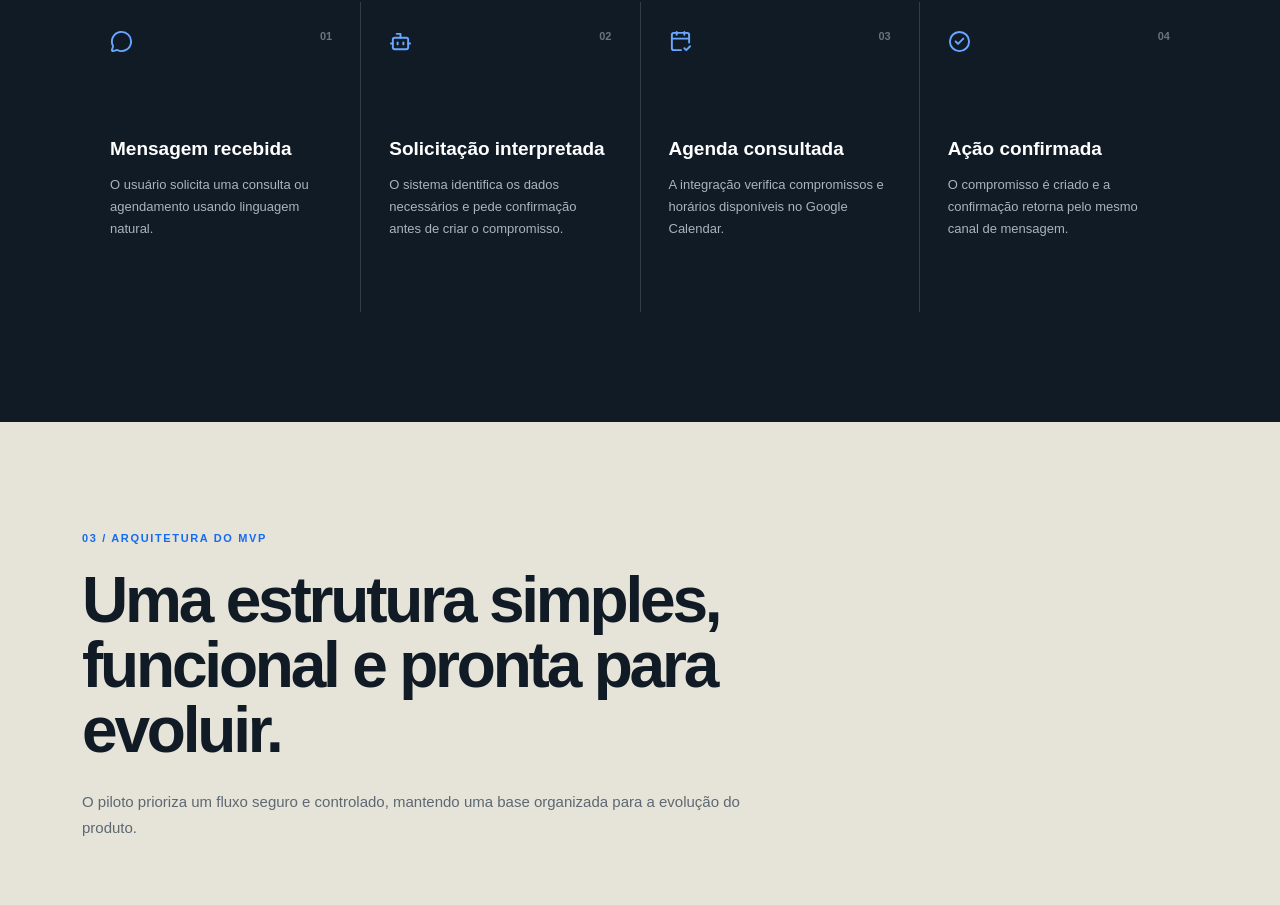
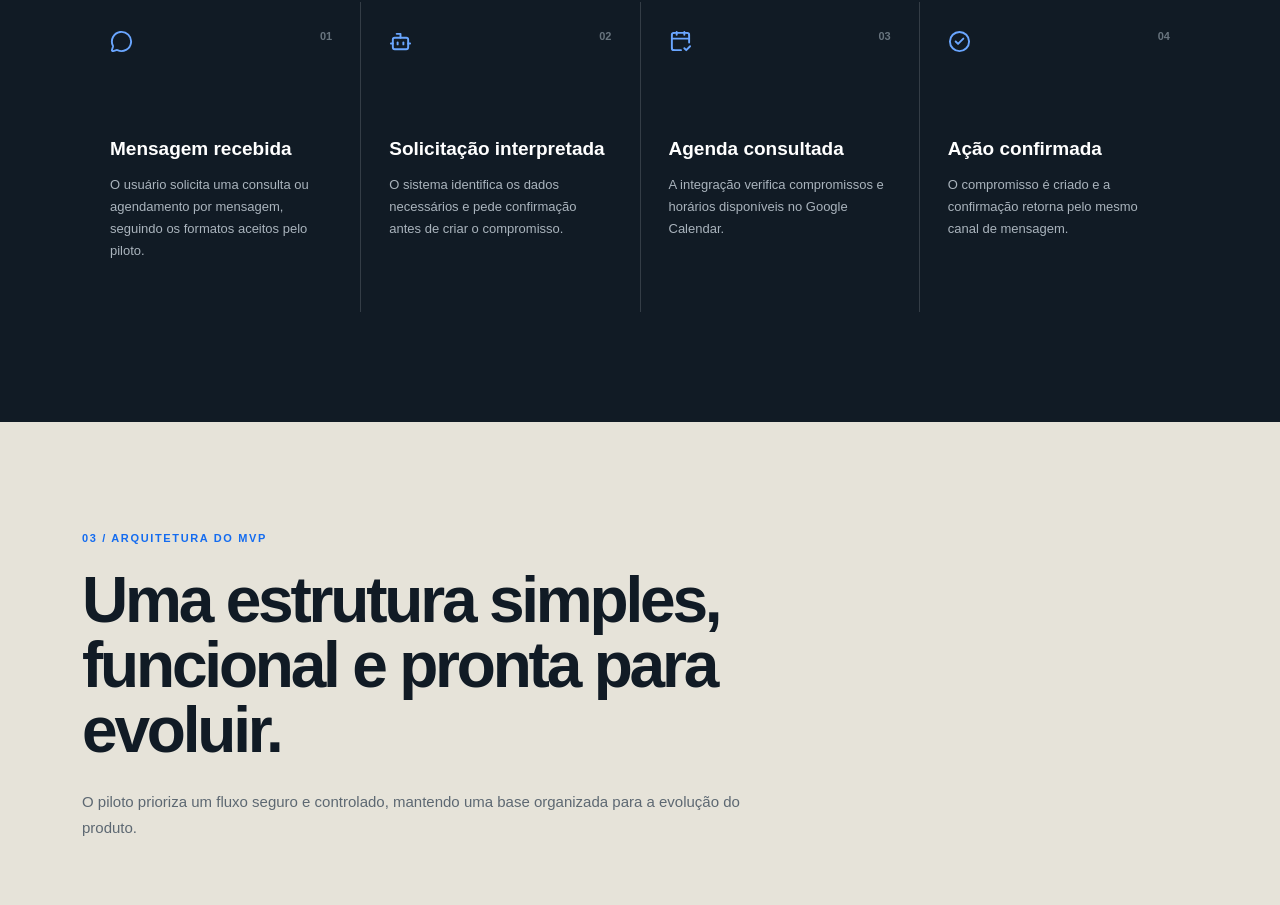
Before and after one commit to Jefferson-Robson/meu-portifolio, a Next.js app: page /projetos/assistente-agenda in a window 1280 px wide. Shown: the part 2070-2975 px from the top of the page. Built offline with nearby package versions, Linux system fonts and the light colour scheme.

Commit message:
docs: alinhar projetos, escopo do piloto e referências

```diff
--- a/app/projetos/assistente-agenda/page.tsx
+++ b/app/projetos/assistente-agenda/page.tsx
@@ -26,7 +26,7 @@ const flow = [
     icon: MessageCircle,
     number: "01",
     title: "Mensagem recebida",
-    text: "O usuário solicita uma consulta ou agendamento usando linguagem natural.",
+    text: "O usuário solicita uma consulta ou agendamento por mensagem, seguindo os formatos aceitos pelo piloto.",
   },
   {
     icon: Bot,
```
